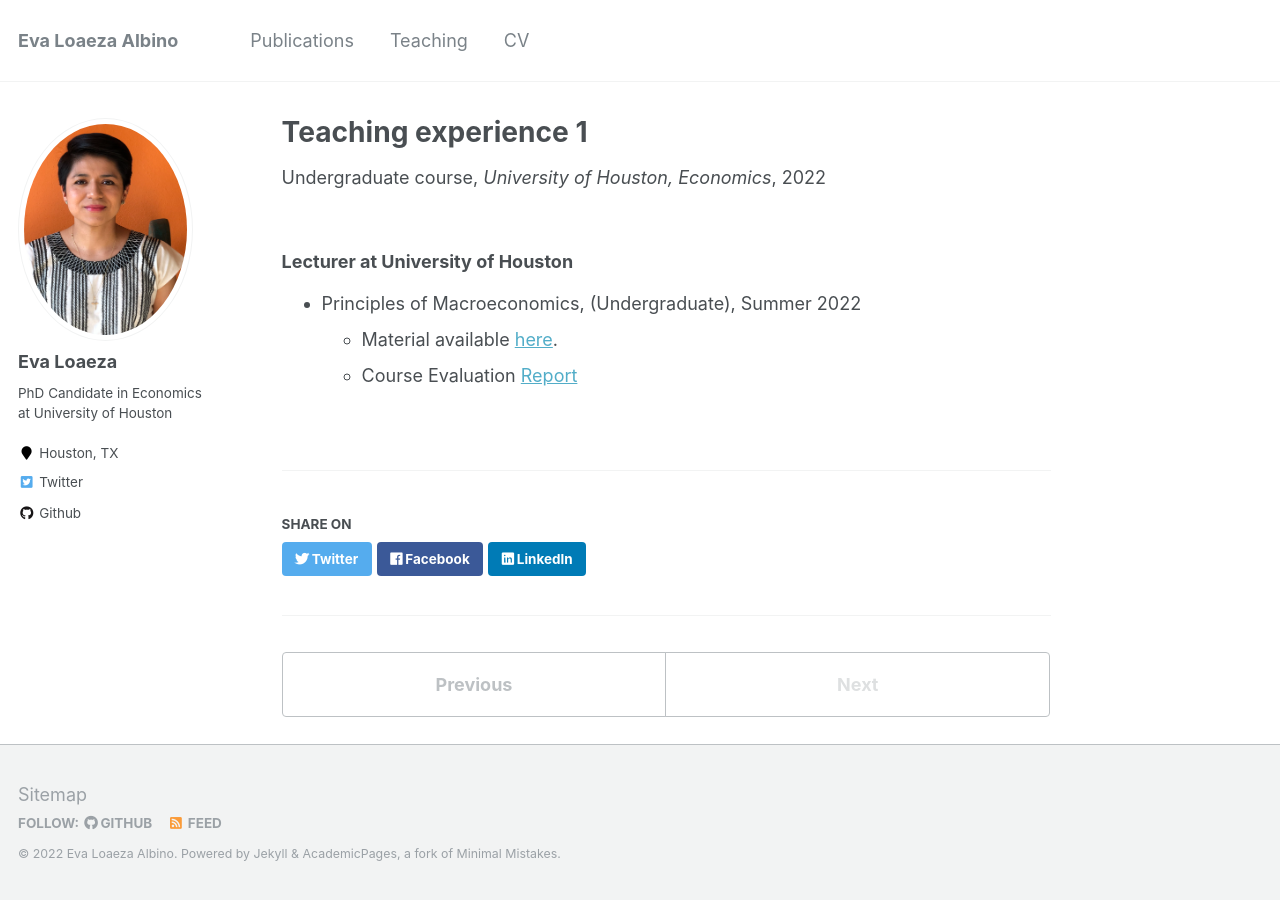
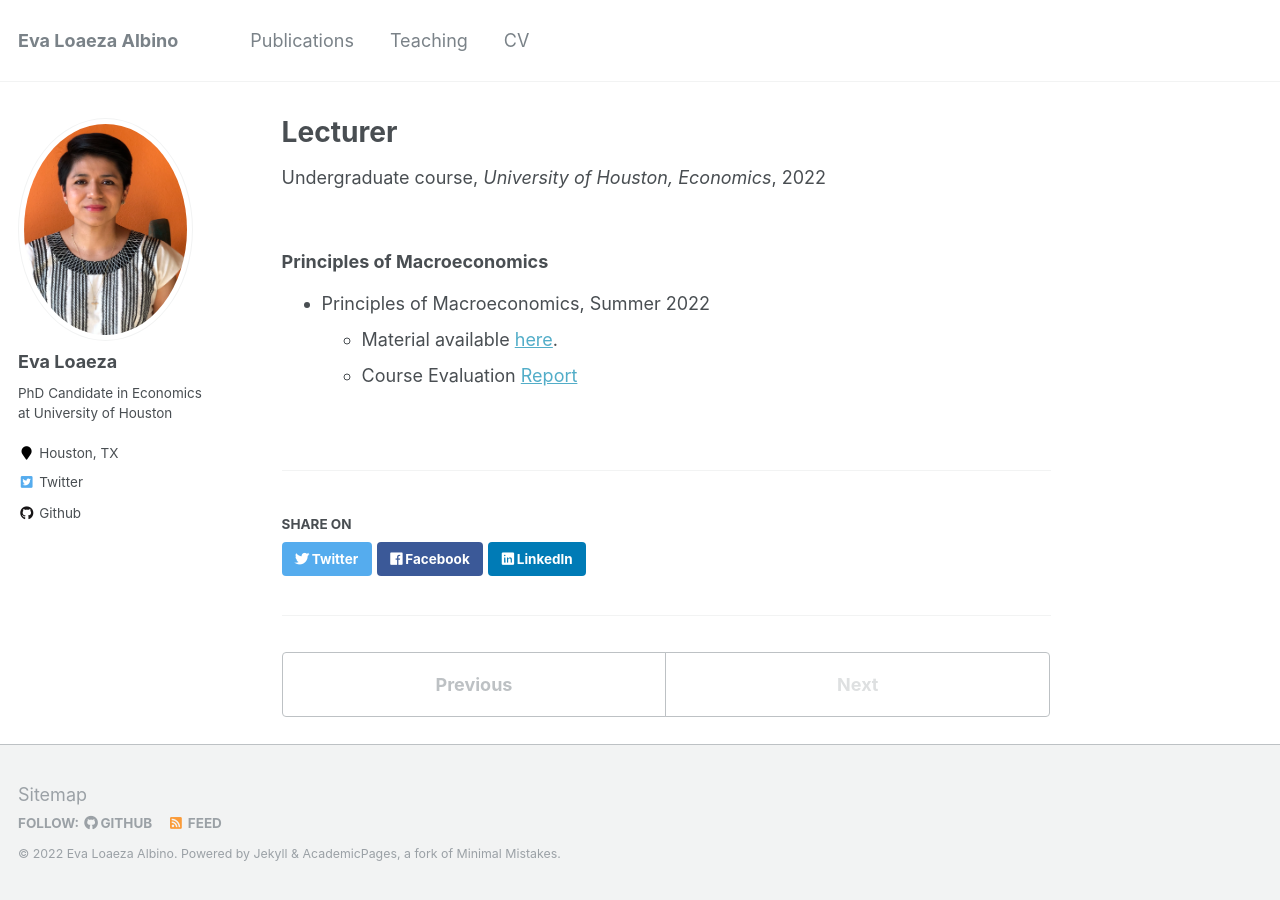
Before and after one commit to evaloaeza/evaloaeza.github.io, a Jekyll site: the page built from _teaching/2022-summer-teaching-1.md, in a window 1280 px wide. Built offline with Jekyll 4.4.1, drawn with Linux system fonts in a browser that asks for light colours.

Commit message:
teaching

```diff
--- a/_teaching/2022-summer-teaching-1.md
+++ b/_teaching/2022-summer-teaching-1.md
@@ -1,5 +1,5 @@
 ---
-title: "Teaching experience 1"
+title: "Lecturer"
 collection: teaching
 type: "Undergraduate course"
 permalink: /teaching/2022-summer-teaching-1
@@ -8,7 +8,7 @@ date: 2022-06-01
 location: "Hosuton, USA"
 ---
 
-### Lecturer at University of Houston
-- Principles of Macroeconomics, (Undergraduate), Summer 2022
+### Principles of Macroeconomics
+- Principles of Macroeconomics, Summer 2022
     - Material available [here](https://github.com/evaloaeza/Principles-Macro){:target="_blank"}.
     - Course Evaluation <a href="/files/Macro_Course Evaluation Report_Summer2022.pdf">Report</a>
```
Also changed, not shown: _teaching/2022-spring-teaching-2.md (+1 -2 lines), 2 other files.
